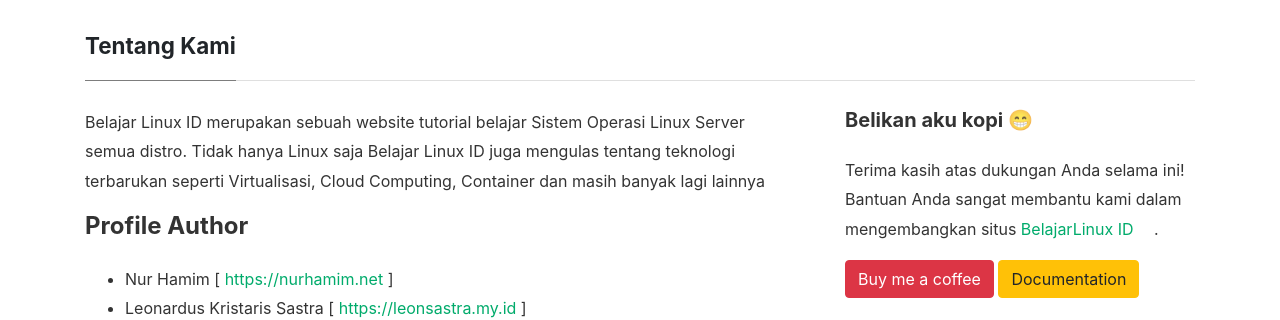
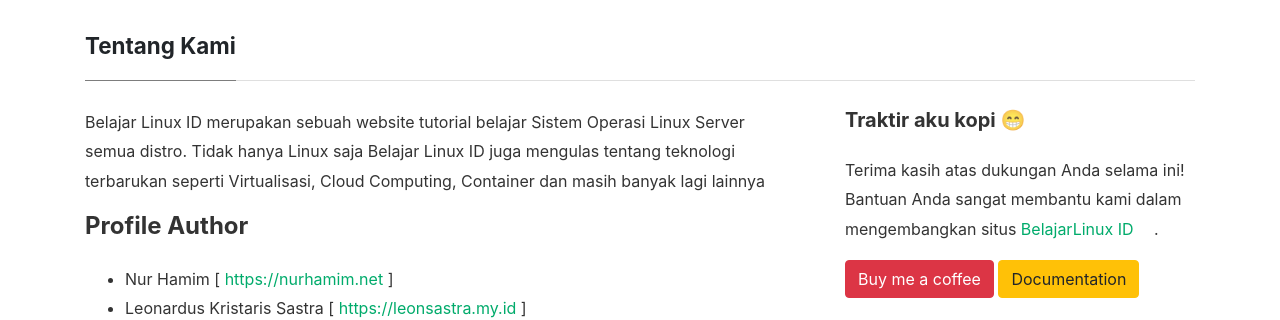
Before and after one commit to hiblinux/belajar-linux-id, a Jekyll site: the page built from _pages/about.md, in a window 1280 px wide. Shown: the part 182-502 px from the top of the page. Built offline with Jekyll 4.4.1, drawn with Linux system fonts in a browser that asks for light colours; nearby versions of some CDN libraries; comment, search, counter and statistics services are not loaded.

Commit message:
traktir aku kopi

```diff
--- a/_pages/about.md
+++ b/_pages/about.md
@@ -30,7 +30,7 @@
 <div class="col-md-4">
 
 <div class="sticky-top sticky-top-80">
-<h5>Belikan aku kopi 😁</h5>
+<h5>Traktir aku kopi 😁</h5>
 
 <p>Terima kasih atas dukungan Anda selama ini! Bantuan Anda sangat membantu kami dalam mengembangkan situs <a target="_blank" href="https://belajarlinux.id">BelajarLinux ID <i class="fa fa-linux"></i></a>.</p>
 
```
